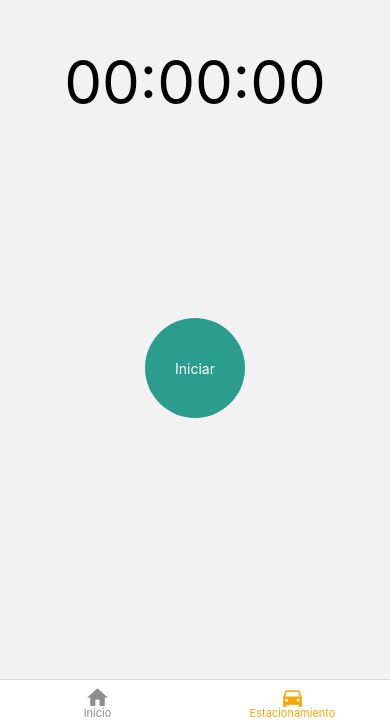
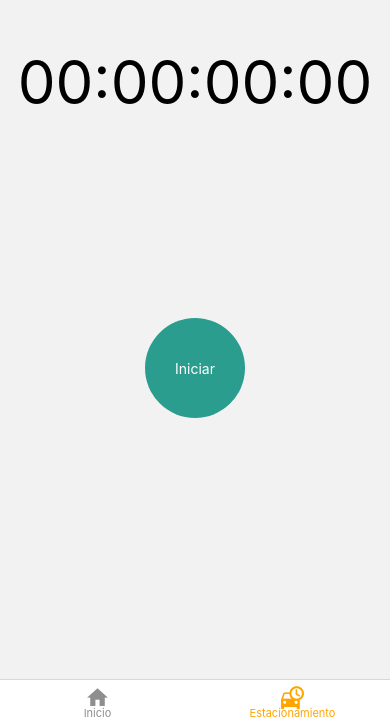
Before and after one commit to IgnacioGrilli/SemConductor, a React Native app: screen /Estacionamiento in a window 390 px wide. Shown: the part 116-844 px from the top of the page. Built offline with nearby package versions, Linux system fonts and the light colour scheme.

Commit message:
pantallas home y estacionamiento

```diff
--- a/Navigation.js
+++ b/Navigation.js
@@ -69,7 +69,7 @@ function MyTabs() {
                     },
                     tabBarIcon: ({ color, size }) => (
                         <MaterialCommunityIcons
-                            name="car"
+                            name="car-clock"
                             color={color}
                             size={size}
                         />
--- a/components/EstacionarComponents/CronometroUtil.js
+++ b/components/EstacionarComponents/CronometroUtil.js
@@ -7,19 +7,26 @@ export const displayTime = (centiseconds) => {
     let seconds = 0;
 
     if (centiseconds < 100) {
-        return `00:00:${padToTwo(centiseconds)}`;
+        return `00:00:00:${padToTwo(centiseconds)}`;
     }
 
     let remainCentiseconds = centiseconds % 100;
     seconds = (centiseconds -remainCentiseconds) / 100;
 
     if (seconds < 60) {
-        return `00:${padToTwo(seconds)}:${padToTwo(remainCentiseconds)}`;
+        return `00:00:${padToTwo(seconds)}:${padToTwo(remainCentiseconds)}`;
     }
 
     let remainSeconds = seconds % 60;
     minutes = (seconds - remainSeconds) / 60;
 
-    return `${padToTwo}:${padToTwo(seconds)}:${padToTwo(remainCentiseconds)}`;
+    if (minutes < 60) {
+        return `00:${padToTwo(minutes)}:${padToTwo(seconds)}:${padToTwo(remainCentiseconds)}`;
+    }
+
+    let remainMinutes = minutes % 60;
+    hours = (minutes - remainMinutes) / 60;
+
+    return `${padToTwo(hours)}:${padToTwo(minutes)}:${padToTwo(seconds)}:${padToTwo(remainCentiseconds)}`;
 
 }
--- a/screens/HomeScreen.js
+++ b/screens/HomeScreen.js
@@ -9,16 +9,9 @@ const HomeScreen = () => {
     return(
         <View style={styles.title}>
             <Text style={styles.title}>
-                Página de inicio
+                Bienvenido al SEM Usuario!
             </Text>
         <View>
-            <Button
-                title = "Ir a stack"
-                color='orange'
-                alignItems='center'
-                justifyContent='bottom'
-                onPress = {() => navigation.navigate("StackScreen")}
-            />
         </View>
         </View>
     );
```
Also changed, not shown: components/EstacionarComponents/Cronometro.js (indentation only).
